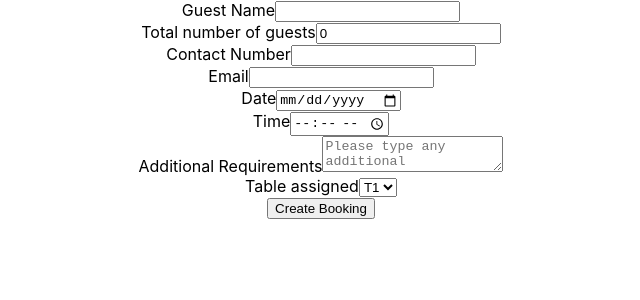
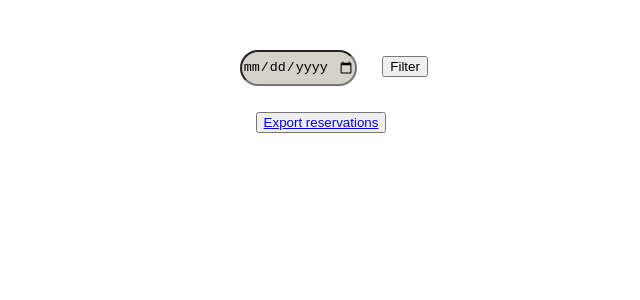
Before and after one commit to kartiks2000/casa-reservation, a React (Create React App) app: page / in a window 1280 px wide. Shown: the top 300 px of the page, without its empty margins (319-959 px from the left). Built offline with nearby package versions, Linux system fonts and the light colour scheme.

Commit message:
build: progress

```diff
--- a/package.json
+++ b/package.json
@@ -8,6 +8,7 @@
     "@testing-library/user-event": "^13.5.0",
     "firebase": "^9.21.0",
     "react": "^18.2.0",
+    "react-csv": "^2.2.2",
     "react-dom": "^18.2.0",
     "react-scripts": "5.0.1",
     "uid": "^2.0.2",
--- a/src/App.js
+++ b/src/App.js
@@ -1,11 +1,13 @@
 import './App.css';
 
 import CreateBooking from './components/booking/create_booking';
+import AllBooking from './components/booking/all_bookings';
 
 function App() {
   return (
     <div className="App">
-      <CreateBooking></CreateBooking>
+      {/* <CreateBooking></CreateBooking> */}
+      <AllBooking></AllBooking>
     </div>
   );
 }
--- /dev/null
+++ b/src/components/booking/all_bookings.js
@@ -0,0 +1,87 @@
+import React from 'react';
+import { useState, useEffect } from 'react';
+import {set, ref, onValue} from 'firebase/database'
+import {db} from "../../firebase";
+
+import EachBooking from './each_booking';
+
+import '../../style/all_bookings.css';
+
+import {CSVLink} from 'react-csv';
+
+function AllBooking() {
+
+    const [bookings, setBookings] = useState([]);
+    const [date_filter, setState_filter] = useState('');
+
+    const headers=[
+        {label: "Booking ID", key: "uuid"},
+        {label: "Name", key: "name"},
+        {label: "Number of guests", key: "number_of_guests"},
+        {label: "Contact Number", key: "contact_number"},
+        {label: "Date", key: "date"},
+        {label: "Time", key: "time"},
+        {label: "Email", key: "email"},
+        {label: "Additional Requirements", key: "additional_requirements"},
+        {label: "Table", key: "table"},
+    ]
+
+    useEffect(() => {
+        console.log("Rendering...")
+    }, [bookings]);
+
+    const date_filter_handler = (e) => {
+        e.preventDefault();
+        onValue(ref(db, date_filter), snapshot => {
+            const data = snapshot.val();
+            if(data !== null) {
+                var temp = Object.values(data)
+                // console.log(temp)
+                setBookings([...temp])
+                console.log(bookings)
+            }
+            else{
+                alert("No reservations for the given date....")
+            }
+        });
+    }
+
+    const csvLink = {
+        filename: "reservations.csv",
+        headers: headers,
+        data: bookings
+    }
+
+    const export_handler = () => {
+        if(date_filter !== null && bookings !== null){
+
+        }
+        else{
+            alert("No data present.")
+        }
+    }
+
+  return(
+    <div>
+        {/* {bookings.map((item)=> {
+            console.log(item.name)
+        })} */}
+        <div className='filter_box'>
+            <form onSubmit={date_filter_handler}>
+                <input className='date_filter' type='date' required value={date_filter} onChange={(e) => setState_filter(e.target.value)} />
+                <button className='filter_date_submit_btn' type='submit'>Filter</button>
+            </form>
+            <button className='export_btn'><CSVLink {...csvLink}>Export reservations</CSVLink></button>
+      </div>
+      <div className='flex_container'>
+        {
+            bookings.map(item => {
+                return <EachBooking key={item.uuid} booking_id={item.uuid} name={item.name} contact_number={item.contact_number} email={item.email} number_of_guests={item.number_of_guests} time={item.time} date={item.date} table={item.table} additional_requirements={item.additional_requirements}></EachBooking>
+            })
+        }
+      </div>
+    </div>
+  );
+}
+
+export default AllBooking;
--- a/src/components/booking/create_booking.js
+++ b/src/components/booking/create_booking.js
@@ -29,10 +29,16 @@ function CreateBooking() {
     }
     console.log(booking_data);
     const uuid = uid();
-    set(ref(db, `${booking_data.date}/${uuid}`), {
+    try{
+      set(ref(db, `${booking_data.date}/${uuid}`), {
       ...booking_data,
       uuid
     });
+    }
+    catch (err){
+      console.log(err);
+      alert("Please try again!")
+    }
   }
 
   return(
--- /dev/null
+++ b/src/components/booking/each_booking.js
@@ -0,0 +1,42 @@
+import React from 'react';
+import { useState, useEffect } from 'react';
+
+import '../../style/each_booking.css';
+
+import EditBooking from './edit_booking';
+
+
+function EachBooking(props) {
+
+    const [edit_state, SetEdit_state] = useState(false);
+
+    const edit_handler = () => {
+        SetEdit_state(true);
+    }
+
+  return(
+    <div className='bookings_box'>
+        {edit_state !== true?
+            <div className='each_booking_box'>
+                <h3>Name: {props.name}</h3>
+                <h3>Booking ID: {props.booking_id}</h3>
+                <h3>Number of guests: {props.number_of_guests}</h3>
+                <h3>Date: {props.date}</h3>
+                <h3>Time: {props.time}</h3>
+                <h3>Additional Requirements: {props.additional_requirements}</h3>
+                <h3>Table: {props.table}</h3>
+                <h3></h3>
+                <div className='btn_box'>
+                    <button onClick={() => edit_handler(props.booking_id)}>Edit</button>
+                    <button>Delete</button>
+                </div>
+            </div>
+            :
+            <EditBooking booking={props}></EditBooking>
+
+        }
+    </div>
+  );
+}
+
+export default EachBooking;
--- /dev/null
+++ b/src/components/booking/edit_booking.js
@@ -0,0 +1,76 @@
+import React from 'react';
+import { useState, useEffect } from 'react';
+
+import {set, ref} from 'firebase/database'
+
+import {db} from "../../firebase";
+
+import '../../style/each_booking.css';
+
+
+function EditBooking(props) {
+
+    const [name, setName] = useState(props.booking.name)
+    const [number_of_guests, setNumber_of_guests] = useState(props.booking.number_of_guests)
+    const [contact_number, setContact_number] = useState(props.booking.contact_number)
+    const [email, setEmail] = useState(props.booking.email)
+    const [date, setDate] = useState(props.booking.date)
+    const [time, setTime] = useState(props.booking.time)
+    const [additional_requirements, setAdditional_requirements] = useState(props.booking.additional_requirements)
+    const [table, setTable] = useState(props.booking.table)
+
+
+    const update_handler = (id, date) => {
+        console.log("date=>", date);
+        console.log("updating...");
+        const booking_data = {
+            'name': name,
+            'number_of_guests': number_of_guests,
+            'contact_number': contact_number,
+            'email': email,
+            'date': props.booking.date,
+            'time': time,
+            'additional_requirements': additional_requirements,
+            'table': table
+        }
+
+        console.log(booking_data);
+        console.log("id=>",id)
+        try{
+            set(ref(db, `${booking_data.date}/${id}`), {
+            ...booking_data,
+            uuid: id
+          });
+          }
+          catch (err){
+            console.log(err);
+            alert("Sorry! couldnt update!")
+          }
+    }
+
+  return(
+    <div className='edit_box'>
+        <input type="text" disabled className='edit_field' value={props.booking.booking_id}/>
+        <input className='edit_field' value={name} onChange={(e) => setName(e.target.value)} type='text' placeholder='Name' required/>
+        <input className='edit_field' value={contact_number} onChange={(e) => setContact_number(e.target.value)} type='number' placeholder='Contact Number' required/>
+        <input className='edit_field' value={number_of_guests} onChange={(e) => setNumber_of_guests(e.target.value)} type='number' placeholder='Number of guests' required/>
+        <input className='edit_field' value={email} onChange={(e) => setEmail(e.target.value)} type='email' placeholder='Email' required/>
+        <input className='edit_field' value={props.booking.date} type='date' required disabled/>
+        <input className='edit_field' value={time} onChange={(e) => setTime(e.target.value)} type='time' required/>
+        <textarea className='edit_field' onChange={(e) => setAdditional_requirements(e.target.value)} value={additional_requirements}/>
+        <div className='form_entry'>
+          <label>Table assigned</label>
+          <select value={table} onChange={(e) => setTable(e.target.value)}>
+            <option value="T1">T1</option>
+            <option value="T2">T2</option>
+            <option value="T3">T3</option>
+            <option value="T4">T4</option>
+            <option value="T5">T5</option>
+          </select>
+        </div>
+        <button onClick={() => update_handler(props.booking.booking_id ,props.booking.date)}>Update</button>
+    </div>
+  );
+}
+
+export default EditBooking;
--- a/src/index.js
+++ b/src/index.js
@@ -6,9 +6,7 @@ import reportWebVitals from './reportWebVitals';
 
 const root = ReactDOM.createRoot(document.getElementById('root'));
 root.render(
-  <React.StrictMode>
-    <App />
-  </React.StrictMode>
+  <App />
 );
 
 // If you want to start measuring performance in your app, pass a function
--- /dev/null
+++ b/src/style/all_bookings.css
@@ -0,0 +1,28 @@
+.filter_box{
+    margin: 1.5rem;
+}
+
+.date_filter{
+    width: 7rem;
+    margin: 1.6rem;
+    margin-left: 2;
+    height: 2rem;
+    border-radius: 10rem;
+    background-color: rgb(213, 209, 203);
+}
+
+.flex_container{
+    display: flex;
+    flex-direction: row;
+    flex-wrap: wrap;
+    justify-content: center;
+}
+
+.filter_date_submit_btn{
+    /* margin: .5rem; */
+    /* padding: .3rem; */
+}
+
+.export_btn{
+
+}
--- /dev/null
+++ b/src/style/each_booking.css
@@ -0,0 +1,19 @@
+.bookings_box{
+
+}
+
+.each_booking_box{
+    border: 3px solid red;
+    margin: 1rem;
+    align-self: center;
+    padding: 2rem;
+    background-color: rgb(181, 185, 188);
+    width: 15rem;
+    text-align: left;
+}
+
+.btn_box{
+    display: flex;
+    flex-direction: row;
+    justify-content: space-around;
+}
```
Also changed, not shown: 1 other file (tests, documents, lock files or other folders).
